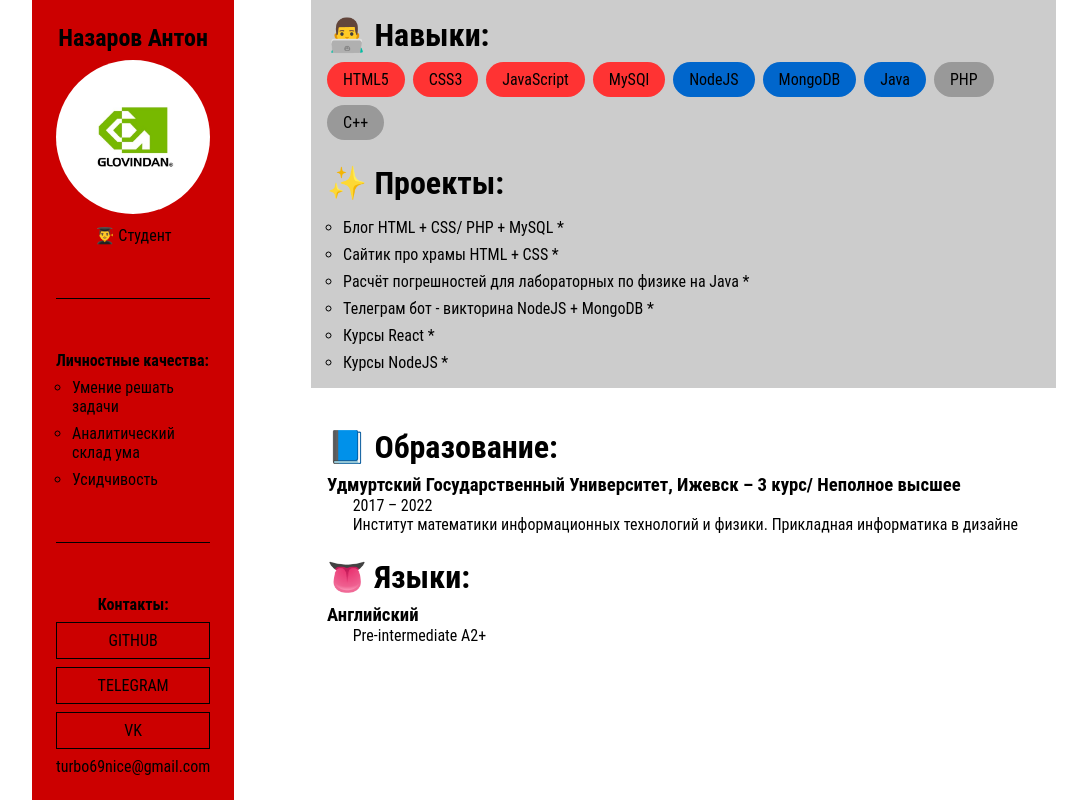
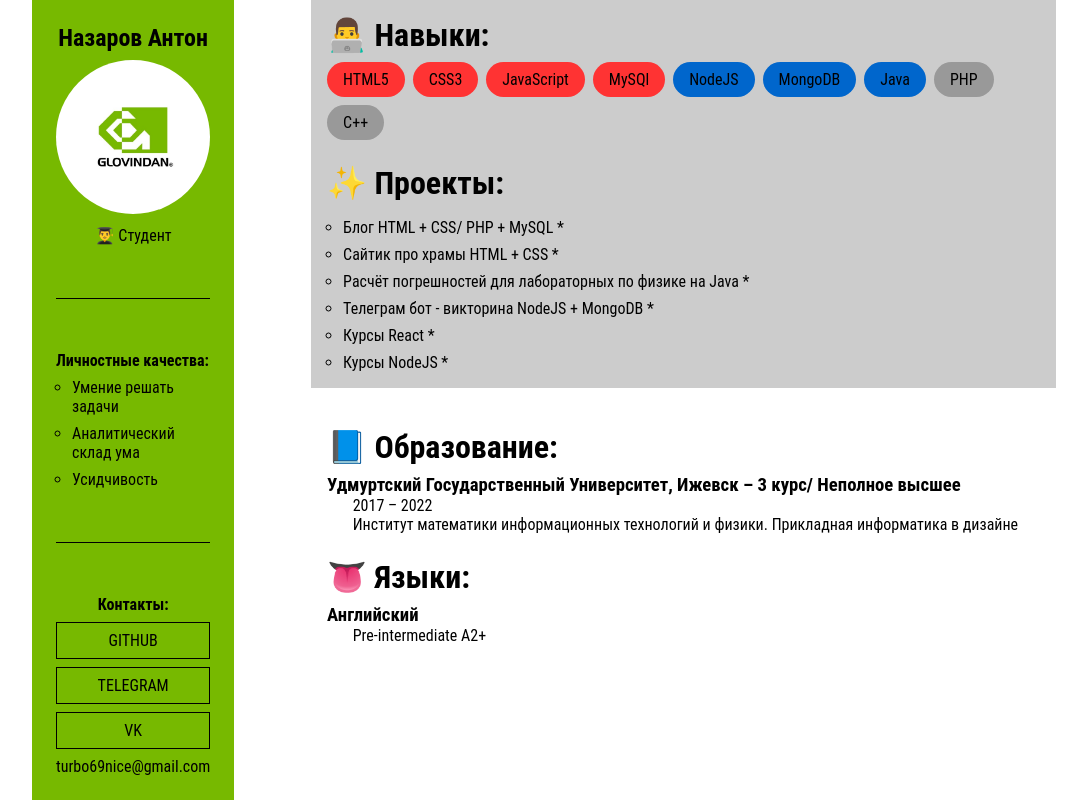
Before and after one commit to Glovindan/cv, a plain HTML site: page index.html in a window 1280 px wide. Shown: the whole page, without its empty margins (96-1183 px from the left). Drawn offline with Linux system fonts and the light colour scheme.

Commit message:
update color

```diff
--- a/styles/styles.css
+++ b/styles/styles.css
@@ -39,7 +39,7 @@ h2 {
 }
 
 header {
-    background: #cc0000;
+    background: #77b900;
     padding: 3vh;
     display: flex;
     gap: 1vh;
```
